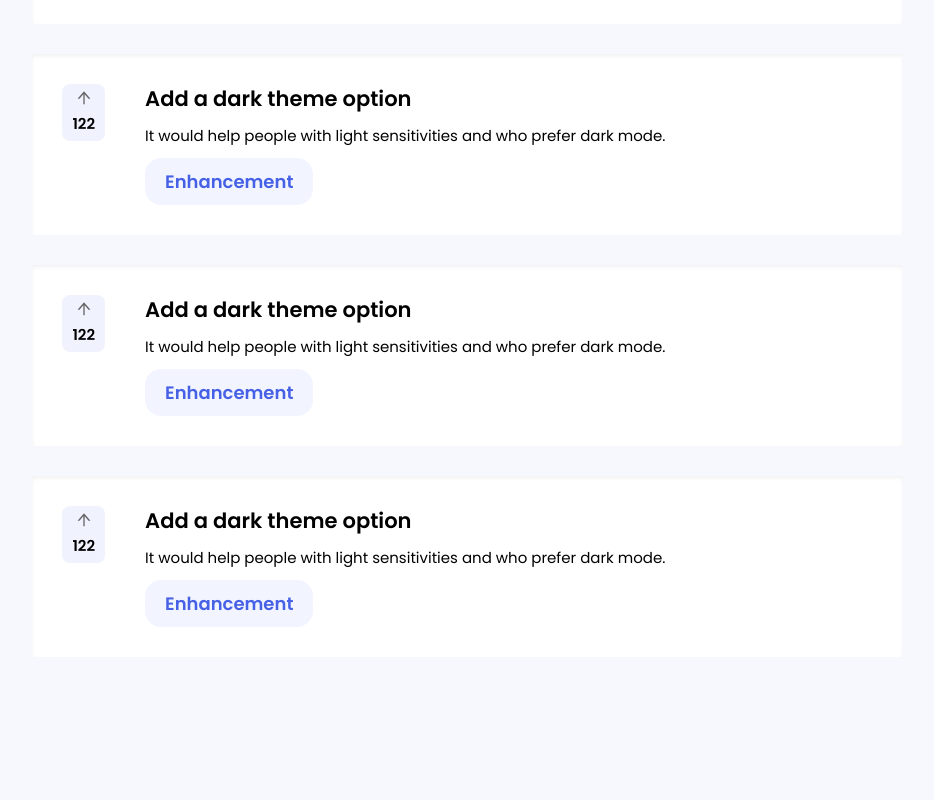
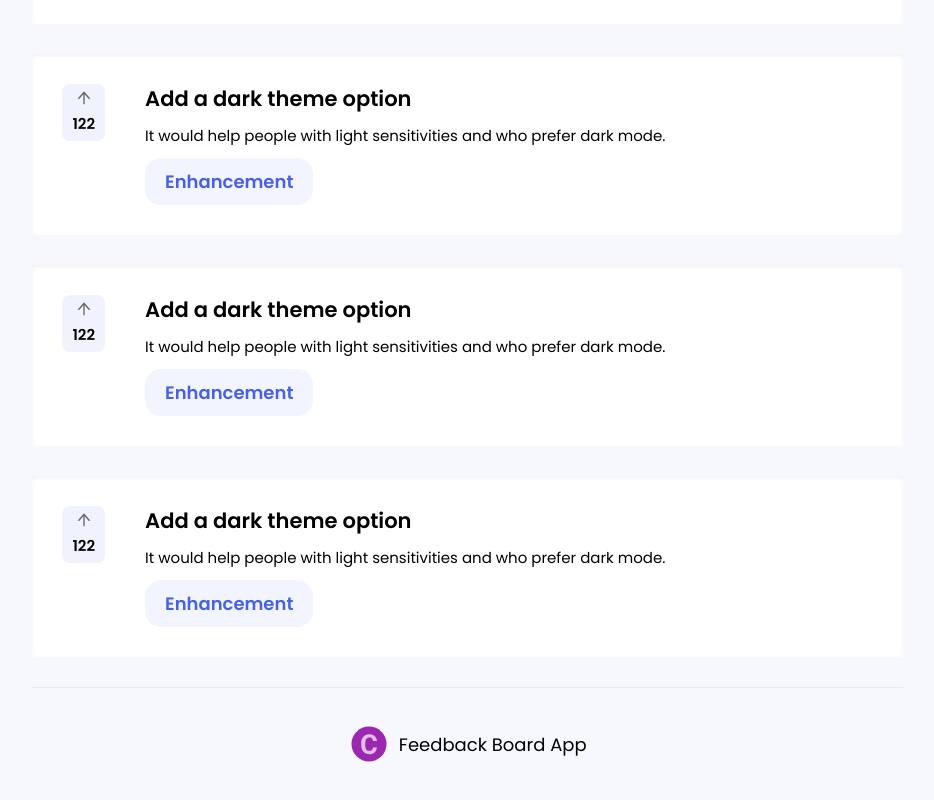
Before and after one commit to floatingsquat/feedback-ts, a Next.js app: page / in a window 1280 px wide. Shown: the part 537-1337 px from the top of the page, without its empty margins (327-1261 px from the left). Before the commit the page ends 1274 px from the top, so only its background shows below. Built offline with nearby package versions, Linux system fonts and the light colour scheme.

Commit message:
add footer

```diff
--- a/components/Footer/index.tsx
+++ b/components/Footer/index.tsx
@@ -1,5 +1,5 @@
-import Image from 'next/image'
 import styles from './style.module.scss'
+import { FcCopyright } from 'react-icons/fc';
 
 function Footer() {
   return (
@@ -7,9 +7,10 @@ function Footer() {
     <a
       href="#"
     >
-      Powered by{' '}
+       <FcCopyright className={styles.icon}/>
+       Feedback Board App
       <span className={styles.logo}>
-        <Image src="/vercel.svg" alt="Vercel Logo" width={72} height={16} />
+
       </span>
     </a>
   </footer>
--- a/components/Footer/style.module.scss
+++ b/components/Footer/style.module.scss
@@ -6,6 +6,11 @@
   justify-content: center;
   align-items: center;
 
+  .icon {
+    width: 40px;
+    height: 40px;
+    margin-right: 10px;
+  }
   a {
     display: flex;
     justify-content: center;
--- a/pages/index.tsx
+++ b/pages/index.tsx
@@ -1,5 +1,6 @@
 import type { NextPage } from 'next'
 import FeedbackList from '../components/FeedbackList'
+import Footer from '../components/Footer'
 import Navbar from '../components/Navbar'
 
 import MainLayout from '../layouts/MainLayout'
@@ -9,6 +10,7 @@ const Home: NextPage = () => {
     <MainLayout>
       <Navbar />
       <FeedbackList />
+      <Footer />
     </MainLayout>
   )
 }
```
